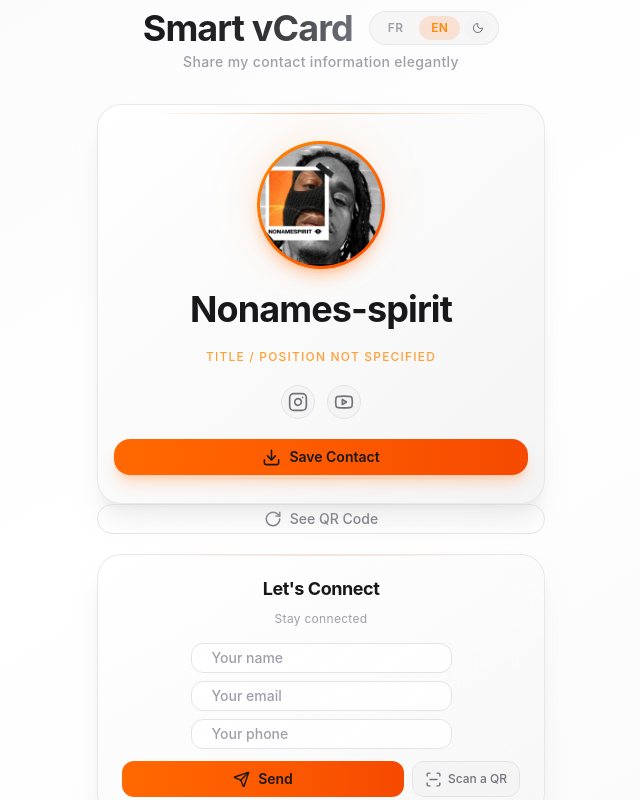
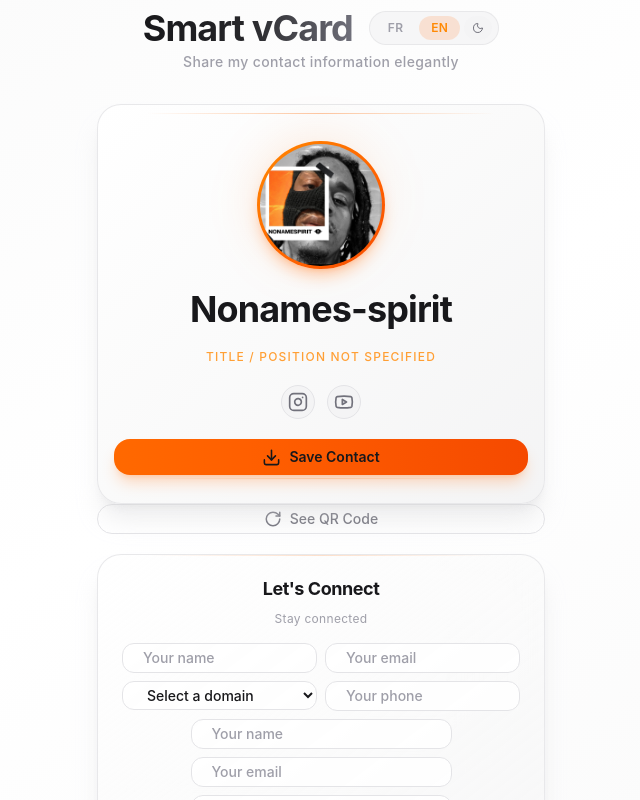
Before and after one commit to noname-spirit/GadeyVcard, a Next.js app: page / in a window 1280 px wide. Shown: the whole page, without its empty margins (319-959 px from the left). Built offline with nearby package versions, Linux system fonts and the light colour scheme; no server answers.

Commit message:
maj base de donée

```diff
--- a/app/api/leads/route.ts
+++ b/app/api/leads/route.ts
@@ -11,22 +11,24 @@ import { readLocalLeads, writeLocalLeads } from '@/lib/local-storage';
 export async function POST(req: NextRequest) {
     try {
         const body = await req.json();
-        const { nom, email, telephone, source } = body;
+        const { nom, email, telephone, domaine, source } = body;
 
-        if (!nom?.trim() || !email?.trim() || !telephone?.trim()) {
-            return NextResponse.json({ error: 'Nom, email et téléphone requis' }, { status: 400 });
+        if (!nom?.trim() || !email?.trim() || !telephone?.trim() || !domaine?.trim()) {
+            return NextResponse.json({ error: 'Nom, email, téléphone et domaine requis' }, { status: 400 });
         }
 
         // Sanitize inputs
         const sanitizedNom = nom.trim().substring(0, 100);
         const sanitizedEmail = email.trim().substring(0, 100);
         const sanitizedTelephone = telephone.trim().substring(0, 30);
+        const sanitizedDomaine = domaine.trim().substring(0, 50);
         const sanitizedSource = source?.trim().substring(0, 50) || 'formulaire';
 
         const lead: Lead = {
             nom: sanitizedNom,
             email: sanitizedEmail,
             telephone: sanitizedTelephone,
+            domaine: sanitizedDomaine,
             createdAt: new Date().toISOString(),
             source: sanitizedSource,
         };
@@ -80,7 +82,17 @@ export async function GET(req: NextRequest) {
             return NextResponse.json({ error: 'Token invalide' }, { status: 401 });
         }
 
-        const leads = readLocalLeads();
+        const dbLeads = await getLeads();
+        // Adapter la structure pour le front
+        const leads = dbLeads.map((l: any) => ({
+            id: l.id?.toString(),
+            nom: l.nom,
+            email: l.email,
+            domaine: l.domaine,
+            telephone: l.telephone,
+            source: l.source || '',
+            createdAt: l.createdat || l.createdAt || '',
+        }));
         return NextResponse.json({ leads });
     } catch (error) {
         console.error('Get leads error:', error);
@@ -112,10 +124,7 @@ export async function DELETE(req: NextRequest) {
             return NextResponse.json({ error: 'ID requis' }, { status: 400 });
         }
 
-        const leads = readLocalLeads();
-        const filtered = leads.filter(l => l.id !== id);
-        writeLocalLeads(filtered);
-
+        await deleteLead(id);
         return NextResponse.json({ success: true });
     } catch (error) {
         console.error('Delete lead error:', error);
--- a/app/page.tsx
+++ b/app/page.tsx
@@ -60,7 +60,7 @@ const translations = {
 export default function SmartVCard() {
   const [language, setLanguage] = useState<Language>('en');
   const [isFlipped, setIsFlipped] = useState(false);
-  const [formData, setFormData] = useState({ nom: '', email: '', telephone: '' });
+  const [formData, setFormData] = useState({ nom: '', email: '', telephone: '', domaine: '', domaineCustom: '' });
   const [isLoading, setIsLoading] = useState(false);
   const [isSavingContact, setIsSavingContact] = useState(false);
   const [feedback, setFeedback] = useState<{
@@ -207,7 +207,7 @@ export default function SmartVCard() {
   // Handle form submission
   const handleSubmit = async (e: React.FormEvent) => {
     e.preventDefault();
-    if (!formData.nom.trim() || !formData.email.trim() || !formData.telephone.trim()) {
+    if (!formData.nom.trim() || !formData.email.trim() || !formData.telephone.trim() || (!formData.domaine.trim() && !formData.domaineCustom.trim())) {
       setFeedback({
         type: 'error',
         message: language === 'fr' ? 'Tous les champs sont requis.' : 'All fields are required.',
@@ -220,6 +220,7 @@ export default function SmartVCard() {
 
     try {
       // Save lead via API
+      const domaineValue = formData.domaine === 'autre' ? formData.domaineCustom : formData.domaine;
       const res = await fetch('/api/leads', {
         method: 'POST',
         headers: { 'Content-Type': 'application/json' },
@@ -227,6 +228,7 @@ export default function SmartVCard() {
           nom: formData.nom,
           email: formData.email,
           telephone: formData.telephone,
+          domaine: domaineValue,
           source: 'formulaire',
         }),
       });
@@ -239,7 +241,7 @@ export default function SmartVCard() {
       }
 
       setFeedback({ type: 'success', message: t.successMessage });
-      setFormData({ nom: '', email: '', telephone: '' });
+      setFormData({ nom: '', email: '', telephone: '', domaine: '', domaineCustom: '' });
 
       // Trigger Meta Pixel event (if configured)
       if (window.fbq) {
@@ -718,6 +720,70 @@ export default function SmartVCard() {
             </motion.p>
 
             <form onSubmit={handleSubmit} className="flex flex-col items-center gap-2 relative">
+              {/* Ligne 1 : nom et email */}
+              <div className="flex gap-2 w-full">
+                <motion.div initial={{ opacity: 0, x: -20 }} animate={{ opacity: 1, x: 0 }} transition={{ delay: 0.4, duration: 0.5 }} className="flex-1">
+                  <motion.input
+                    type="text"
+                    placeholder={language === 'fr' ? 'Votre nom' : 'Your name'}
+                    value={formData.nom}
+                    onChange={(e) => setFormData({ ...formData, nom: e.target.value })}
+                    whileFocus={{ scale: 1.02, boxShadow: '0 0 20px rgba(234, 88, 12, 0.2)' }}
+                    className={`w-full px-5 py-1 ${c.inputBg} text-sm rounded-xl border focus:outline-none focus:ring-2 focus:ring-orange-500/20 focus:border-orange-500/30 transition-all duration-300 font-medium`}
+                  />
+                </motion.div>
+                <motion.div initial={{ opacity: 0, x: -20 }} animate={{ opacity: 1, x: 0 }} transition={{ delay: 0.45, duration: 0.5 }} className="flex-1">
+                  <motion.input
+                    type="email"
+                    placeholder={language === 'fr' ? 'Votre email' : 'Your email'}
+                    value={formData.email}
+                    onChange={(e) => setFormData({ ...formData, email: e.target.value })}
+                    whileFocus={{ scale: 1.02, boxShadow: '0 0 20px rgba(234, 88, 12, 0.2)' }}
+                    className={`w-full px-5 py-1 ${c.inputBg} text-sm rounded-xl border focus:outline-none focus:ring-2 focus:ring-orange-500/20 focus:border-orange-500/30 transition-all duration-300 font-medium`}
+                  />
+                </motion.div>
+              </div>
+              {/* Ligne 2 : domaine et téléphone */}
+              <div className="flex gap-2 w-full">
+                <motion.div initial={{ opacity: 0, x: -20 }} animate={{ opacity: 1, x: 0 }} transition={{ delay: 0.5, duration: 0.5 }} className="flex-1">
+                  <select
+                    value={formData.domaine}
+                    onChange={e => setFormData({ ...formData, domaine: e.target.value })}
+                    className={`w-full px-5 py-1 ${c.inputBg} text-sm rounded-xl border focus:outline-none focus:ring-2 focus:ring-orange-500/20 focus:border-orange-500/30 transition-all duration-300 font-medium`}
+                  >
+                    <option value="">{language === 'fr' ? 'Sélectionnez un domaine' : 'Select a domain'}</option>
+                    <option value="Informatique">Informatique</option>
+                    <option value="Marketing">Marketing</option>
+                    <option value="Finance">Finance</option>
+                    <option value="Santé">Santé</option>
+                    <option value="Éducation">Éducation</option>
+                    <option value="Immobilier">Immobilier</option>
+                    <option value="Art">Art</option>
+                    <option value="Tourisme">Tourisme</option>
+                    <option value="Commerce">Commerce</option>
+                    <option value="Autre">Autre</option>
+                  </select>
+                  {formData.domaine === 'Autre' && (
+                    <input
+                      type="text"
+                      placeholder={language === 'fr' ? 'Votre domaine' : 'Your domain'}
+                      value={formData.domaineCustom}
+                      onChange={e => setFormData({ ...formData, domaineCustom: e.target.value })}
+                      className={`mt-2 w-full px-5 py-1 ${c.inputBg} text-sm rounded-xl border focus:outline-none focus:ring-2 focus:ring-orange-500/20 focus:border-orange-500/30 transition-all duration-300 font-medium`}
+                    />
+                  )}
+                </motion.div>
+                <motion.div initial={{ opacity: 0, x: -20 }} animate={{ opacity: 1, x: 0 }} transition={{ delay: 0.55, duration: 0.5 }} className="flex-1">
+                  <motion.input
+                    type="tel"
+                    placeholder={language === 'fr' ? 'Votre téléphone' : 'Your phone'}
+                    value={formData.telephone}
+                    onChange={(e) => setFormData({ ...formData, telephone: e.target.value })}
+                    whileFocus={{ scale: 1.02, boxShadow: '0 0 20px rgba(234, 88, 12, 0.2)' }}
+                    className={`w-full px-5 py-1 ${c.inputBg} text-sm rounded-xl border focus:outline-none focus:ring-2 focus:ring-orange-500/20 focus:border-orange-500/30 transition-all duration-300 font-medium`}
+                  />
+                </motion.div>
+              </div>
               {/* Nom Input */}
               <motion.div
                 initial={{ opacity: 0, x: -20 }}
--- a/lib/db/leads.ts
+++ b/lib/db/leads.ts
@@ -1,3 +1,6 @@
+export async function deleteLead(id: string) {
+    await pool.query('DELETE FROM leads WHERE id = $1', [id]);
+}
 
 import { Pool } from '@neondatabase/serverless';
 
@@ -6,6 +9,7 @@ export interface Lead {
     nom: string;
     email: string;
     telephone: string;
+    domaine: string;
     createdAt: string;
     source: string;
 }
@@ -14,8 +18,8 @@ const pool = new Pool({ connectionString: process.env.DATABASE_URL });
 
 export async function insertLead(lead: Lead) {
     const result = await pool.query(
-        'INSERT INTO leads (nom, email, telephone, createdAt, source) VALUES ($1, $2, $3, $4, $5) RETURNING id;',
-        [lead.nom, lead.email, lead.telephone, lead.createdAt, lead.source]
+        'INSERT INTO leads (nom, email, telephone, domaine, createdAt, source) VALUES ($1, $2, $3, $4, $5, $6) RETURNING id;',
+        [lead.nom, lead.email, lead.telephone, lead.domaine, lead.createdAt, lead.source]
     );
     return result.rows[0];
 }
```
Also changed, not shown: app/admin/page.tsx (+8 -10 lines), 1 other file (tests, documents, lock files or other folders).
